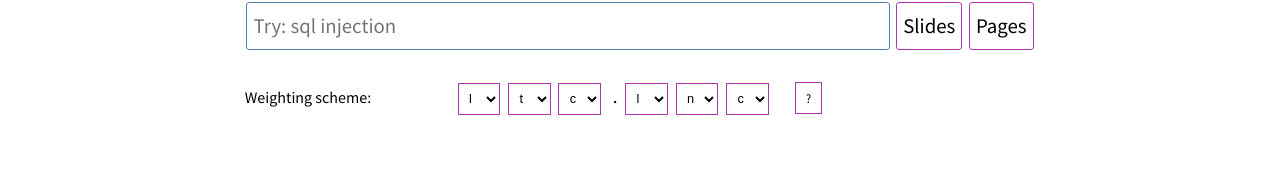
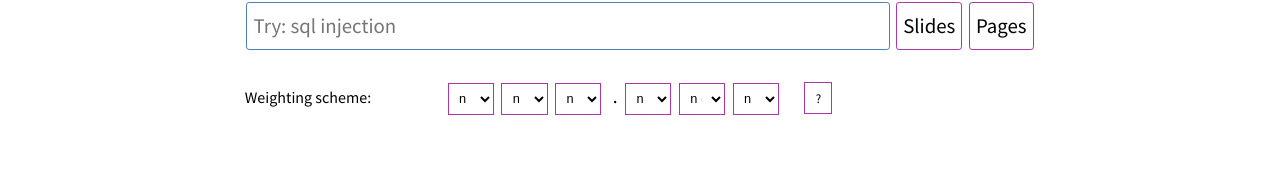
Before and after one commit to julijonas/bi-search, a React (Create React App) app in the folder frontend/: page / in a window 1280 px wide. Shown: the part 107-280 px from the top of the page. Built offline with nearby package versions, Linux system fonts and the light colour scheme.

Commit message:
frontend: Show smart names in select

```diff
--- a/frontend/src/SearchBox.css
+++ b/frontend/src/SearchBox.css
@@ -66,6 +66,7 @@
 .SmartLetter-select {
   margin-left: 0.6em;
   padding: 0 0.5em;
+  width: 3.6em;
 }
 
 .SmartLetter:nth-child(3)::after {
--- a/frontend/src/SearchBox.js
+++ b/frontend/src/SearchBox.js
@@ -7,8 +7,8 @@ import './SearchBox.css';
 const SmartLetter = ({name, value, options, onChange}) => (
   <span className="SmartLetter">
     <select className="SmartLetter-select" name={name} onChange={onChange} value={value}>
-      {options.map((option) => (
-        <option key={option}>{option}</option>
+      {Object.entries(options).map(([option, description]) => (
+        <option key={option}>{option} ({description})</option>
       ))}
     </select>
   </span>
@@ -37,9 +37,23 @@ class SmartBox extends React.Component {
 
 
 const smartOptions = [
-  ['n', 'l', 'a', 'b', 'L'],
-  ['n', 't', 'p'],
-  ['n', 'c', 'u', 'b'],
+  {
+    n: 'natural',
+    l: 'logarithm',
+    a: 'augmented',
+    b: 'boolean',
+    L: 'log average',
+  },
+  {
+    n: 'no',
+    t: 'idf',
+    p: 'prob idf',
+  },
+  {
+    n: 'none',
+    c: 'cosine',
+    b: 'byte size',
+  },
 ];
 
 
```
Also changed, not shown: 1 other file (tests, documents, lock files or other folders).
